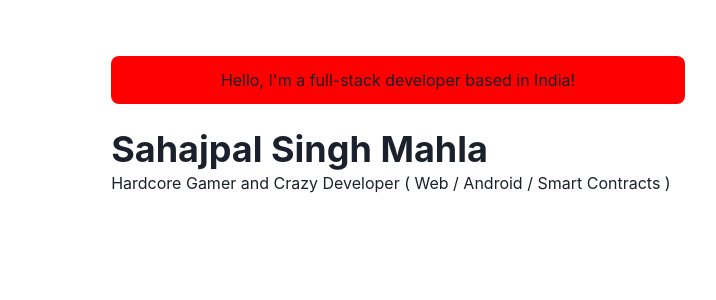
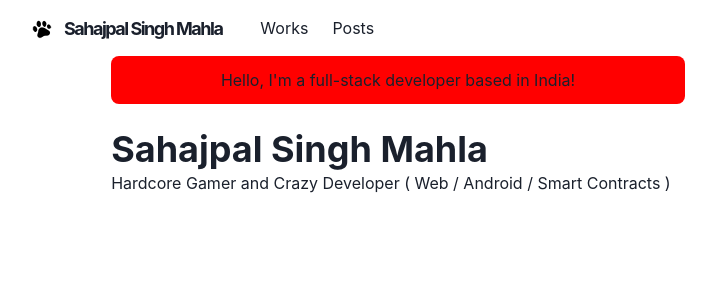
Before and after one commit to Sahajpal/Portfolio, a Next.js app: page / in a window 1280 px wide. Shown: the top 300 px of the page, without its empty margins (242-958 px from the left). Built offline with nearby package versions, Linux system fonts and the light colour scheme.

Commit message:
feat: Implemented NavBar

```diff
--- a/components/layouts/main.js
+++ b/components/layouts/main.js
@@ -1,5 +1,6 @@
-const { Box, Container } = require('@chakra-ui/react')
-const { default: Head } = require('next/head')
+import Head from 'next/head'
+import Navbar from '../navbar'
+import { Box, Container } from '@chakra-ui/react'
 
 const Main = ({ children, router }) => {
   return (
@@ -9,6 +10,8 @@
         <title>Sahajpal Singh Mahla - Homepage</title>
       </Head>
 
+      <Navbar path={router.asPath}></Navbar>
+
       <Container maxW="container.md" pt={14}>
         {children}
       </Container>
--- a/components/logo.js
+++ b/components/logo.js
@@ -1,4 +1,5 @@
 import { Text, useColorModeValue } from '@chakra-ui/react'
+import styled from '@emotion/styled'
 import Image from 'next/image'
 import Link from 'next/link'
 
--- /dev/null
+++ b/components/navbar.js
@@ -0,0 +1,112 @@
+import Logo from './logo'
+import NextLink from 'next/link'
+import {
+  Container,
+  Box,
+  Link,
+  Stack,
+  Heading,
+  Flex,
+  Menu,
+  MenuItem,
+  MenuList,
+  MenuButton,
+  IconButton,
+  useColorModeValue
+} from '@chakra-ui/react'
+import { HamburgerIcon } from '@chakra-ui/icons'
+
+const LinkItem = ({ href, path, children }) => {
+  const active = path === href
+  const inactiveColor = useColorModeValue('gray200', 'whiteAlpha.900')
+  return (
+    <NextLink href={href}>
+      <Link
+        p={2}
+        bg={active ? 'glassTeal' : undefined}
+        color={active ? '#202023' : inactiveColor}
+      >
+        {children}
+      </Link>
+    </NextLink>
+  )
+}
+
+const Navbar = props => {
+  const { path } = props
+
+  return (
+    <Box
+      position="fixed"
+      as="nav"
+      w="100%"
+      bg={useColorModeValue('#ffffff40', '#20202380')}
+      style={{ backdropFilter: 'blur(10px)' }}
+      zIndex={1}
+      {...props}
+    >
+      <Container
+        display="flex"
+        p={2}
+        maxW="container.md"
+        wrap="wrap"
+        align="center"
+        justify="space-between"
+      >
+        <Flex align="center" mr={5}>
+          <Heading as="h1" size="lg" letterSpacing={'tighter'}>
+            <Logo></Logo>
+          </Heading>
+        </Flex>
+
+        <Stack
+          direction={{ base: 'column', md: 'row' }}
+          display={{ base: 'none', md: 'flex' }}
+          width={{ base: 'full', md: 'auto' }}
+          alignItems="center"
+          flexGrow={1}
+          mt={{ base: 4, nmd: 0 }}
+        >
+          <LinkItem href="/works" path={path}>
+            Works
+          </LinkItem>
+          <LinkItem href="/posts" path={path}>
+            Posts
+          </LinkItem>
+        </Stack>
+
+        <Box flex={1} align="right">
+          <Box ml={2} display={{ base: 'incline-block', md: 'none' }}>
+            <Menu>
+              <MenuButton
+                as={IconButton}
+                icon={<HamburgerIcon />}
+                variant="outline"
+                aria-label="Option"
+              ></MenuButton>
+              <MenuList>
+                <NextLink href="/" passHref>
+                  <MenuItem as={Link}>About</MenuItem>
+                </NextLink>
+                <NextLink href="/works" passHref>
+                  <MenuItem as={Link}>Works</MenuItem>
+                </NextLink>
+                <NextLink href="/posts" passHref>
+                  <MenuItem as={Link}>Posts</MenuItem>
+                </NextLink>
+                <MenuItem
+                  as={Link}
+                  href="https://github.com/Sahajpal/Portfolio"
+                >
+                  View Source
+                </MenuItem>
+              </MenuList>
+            </Menu>
+          </Box>
+        </Box>
+      </Container>
+    </Box>
+  )
+}
+
+export default Navbar
```
